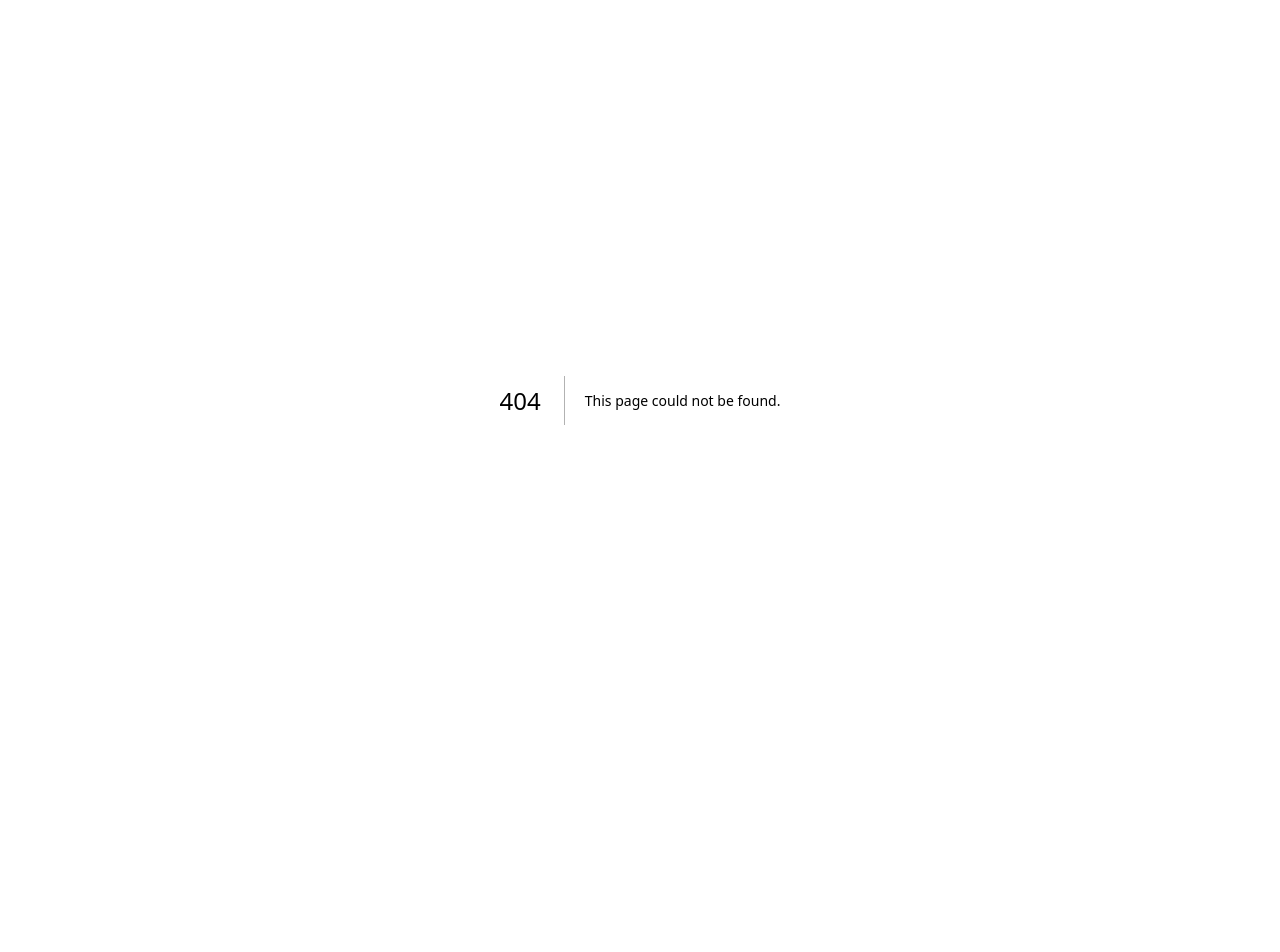
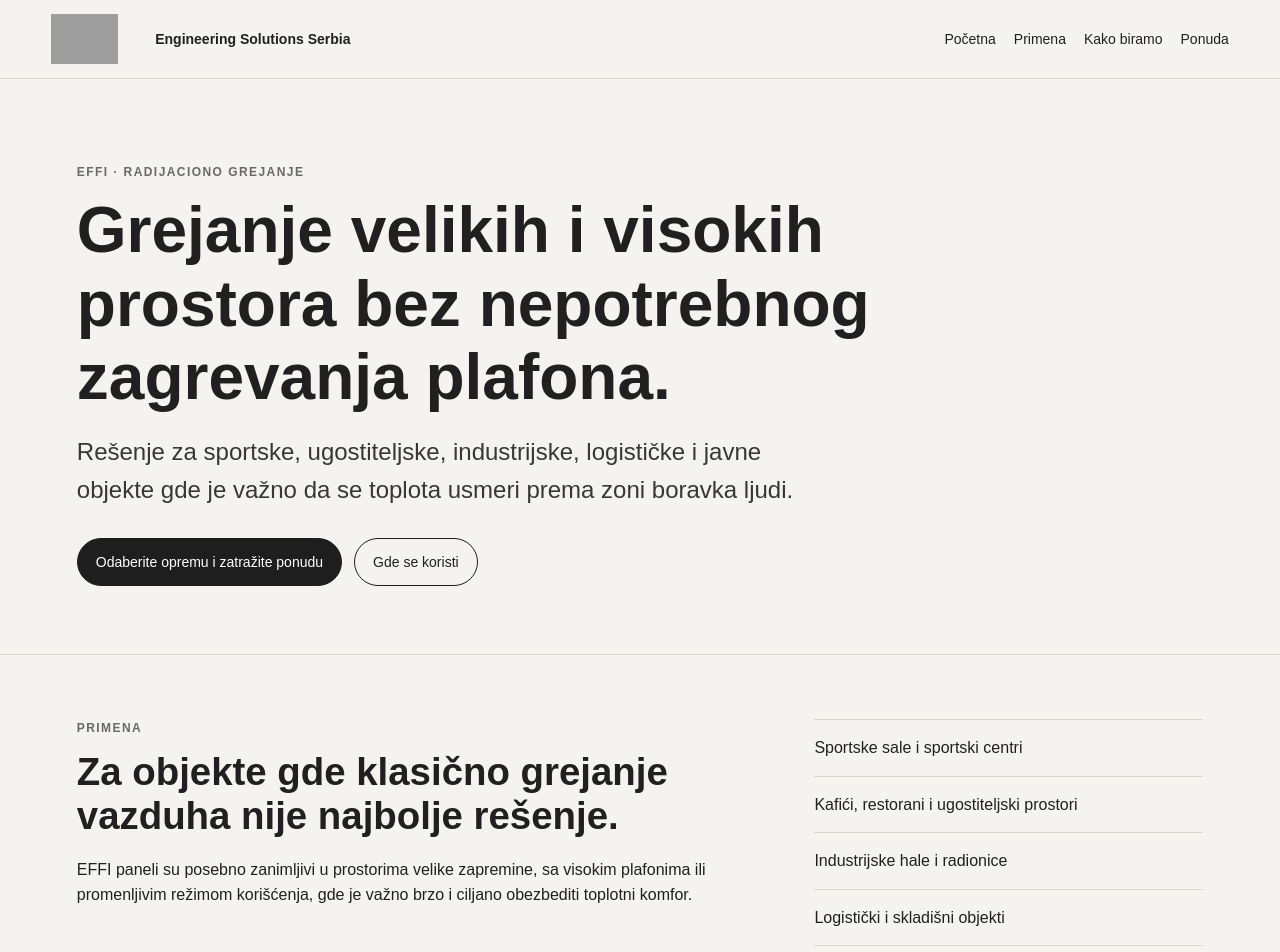
Before and after one commit to oikua66/koretskiy-rs, a Next.js app: page /effi in a window 1280 px wide. Before the commit this address had no page. Shown: the top 952 px of the page. Before the commit the page ends 800 px from the top, so only its background shows below. Built offline with nearby package versions, Linux system fonts and the light colour scheme; grey boxes are pictures that could not be loaded.

Commit message:
Add EFFI radiant heating page

```diff
--- /dev/null
+++ b/app/effi/page.tsx
@@ -0,0 +1,124 @@
+import type { Metadata } from 'next';
+
+export const metadata: Metadata = {
+  title: 'EFFI radijaciono grejanje | Koretskiy Serbia',
+  description: 'Radijacioni sistemi grejanja EFFI za sportske, ugostiteljske, industrijske, logističke i druge objekte sa velikom zapreminom ili posebnim zahtevima za grejanje.',
+};
+
+const applications = [
+  'Sportske sale i sportski centri',
+  'Kafići, restorani i ugostiteljski prostori',
+  'Industrijske hale i radionice',
+  'Logistički i skladišni objekti',
+  'Škole, javni i višenamenski prostori',
+  'Visoki prostori gde klasično zagrevanje vazduha stvara velike gubitke',
+];
+
+const benefits = [
+  {
+    title: 'Toplota tamo gde je potrebna',
+    text: 'Radijaciono grejanje prenosi toplotu direktno prema ljudima i površinama, umesto da se najveći deo energije prvo troši na zagrevanje vazduha ispod plafona.',
+  },
+  {
+    title: 'Pogodno za visoke i velike prostore',
+    text: 'Kod hala, sportskih sala i drugih visokih prostora može se smanjiti problem raslojavanja toplog vazduha i nepotrebnog pregrevanja gornjih zona.',
+  },
+  {
+    title: 'Može da radi sa toplotnom pumpom',
+    text: 'Sistem se može projektovati kao deo šireg rešenja sa toplotnom pumpom kao izvorom toplote, u zavisnosti od režima objekta i potrebnih temperatura vode.',
+  },
+];
+
+export default function EffiPage() {
+  return (
+    <main>
+      <header className="site-header">
+        <a className="brand" href="/" aria-label="Koretskiy Engineering Solutions Serbia">
+          <img className="brand-logo" src="https://koretskiy.com/logo.svg" alt="Koretskiy Consulting" />
+          <span className="brand-text">Engineering Solutions Serbia</span>
+        </a>
+        <nav>
+          <a href="/">Početna</a>
+          <a href="#primena">Primena</a>
+          <a href="#izbor">Kako biramo</a>
+          <a href="#ponuda">Ponuda</a>
+        </nav>
+      </header>
+
+      <section className="hero subpage-hero">
+        <div className="hero-copy">
+          <p className="eyebrow">EFFI · radijaciono grejanje</p>
+          <h1>Grejanje velikih i visokih prostora bez nepotrebnog zagrevanja plafona.</h1>
+          <p className="lead">
+            Rešenje za sportske, ugostiteljske, industrijske, logističke i javne objekte gde je važno da se toplota usmeri prema zoni boravka ljudi.
+          </p>
+          <div className="hero-actions">
+            <a className="button" href="#ponuda">Odaberite opremu i zatražite ponudu</a>
+            <a className="button button-secondary" href="#primena">Gde se koristi</a>
+          </div>
+        </div>
+      </section>
+
+      <section className="section split" id="primena">
+        <div>
+          <p className="eyebrow">Primena</p>
+          <h2>Za objekte gde klasično grejanje vazduha nije najbolje rešenje.</h2>
+          <p>
+            EFFI paneli su posebno zanimljivi u prostorima velike zapremine, sa visokim plafonima ili promenljivim režimom korišćenja, gde je važno brzo i ciljano obezbediti toplotni komfor.
+          </p>
+        </div>
+        <ul className="service-list">
+          {applications.map((item) => <li key={item}>{item}</li>)}
+        </ul>
+      </section>
+
+      <section className="section panel">
+        <p className="eyebrow">Zašto radijaciono grejanje</p>
+        <h2>Drugačiji način prenosa toplote.</h2>
+        <div className="cards">
+          {benefits.map((item) => (
+            <article className="card" key={item.title}>
+              <h3>{item.title}</h3>
+              <p>{item.text}</p>
+            </article>
+          ))}
+        </div>
+      </section>
+
+      <section className="section split" id="izbor">
+        <div>
+          <p className="eyebrow">Izbor sistema</p>
+          <h2>Paneli se biraju prema objektu, ne samo prema kvadraturi.</h2>
+        </div>
+        <div>
+          <p>
+            Za preliminarni izbor gledamo dimenzije i visinu prostora, namenu objekta, režim korišćenja, postojeći ili planirani izvor toplote, željenu temperaturu i mogućnosti montaže.
+          </p>
+          <p>
+            Kod složenijih objekata EFFI se može kombinovati sa toplotnom pumpom i zasebnim sistemom ventilacije, uključujući rešenja za kontrolisano kretanje vazduha kada je to potrebno.
+          </p>
+        </div>
+      </section>
+
+      <section className="section contact" id="ponuda">
+        <div>
+          <p className="eyebrow">Preliminarni izbor i ponuda</p>
+          <h2>Pošaljite podatke o objektu — predložićemo konfiguraciju i opremu.</h2>
+          <p>
+            Pošaljite lokaciju, namenu objekta, približne dimenzije, visinu, postojeći sistem grejanja i, ako imate, plan ili fotografije. Na osnovu toga možemo pripremiti preliminarni izbor EFFI panela i predlog rešenja za ponudu.
+          </p>
+        </div>
+        <div className="contact-links">
+          <a href="https://wa.me/381638421005">Pošaljite podatke na WhatsApp</a>
+          <a href="mailto:consulting@koretskiy.com?subject=EFFI%20-%20zahtev%20za%20izbor%20opreme%20i%20ponudu">Zatražite ponudu emailom</a>
+          <a href="tel:+381638421005">+381 63 842 1005</a>
+        </div>
+      </section>
+
+      <footer>
+        <span>© 2026 Koretskiy Consulting</span>
+        <a href="/">← Nazad na početnu</a>
+      </footer>
+    </main>
+  );
+}
```
